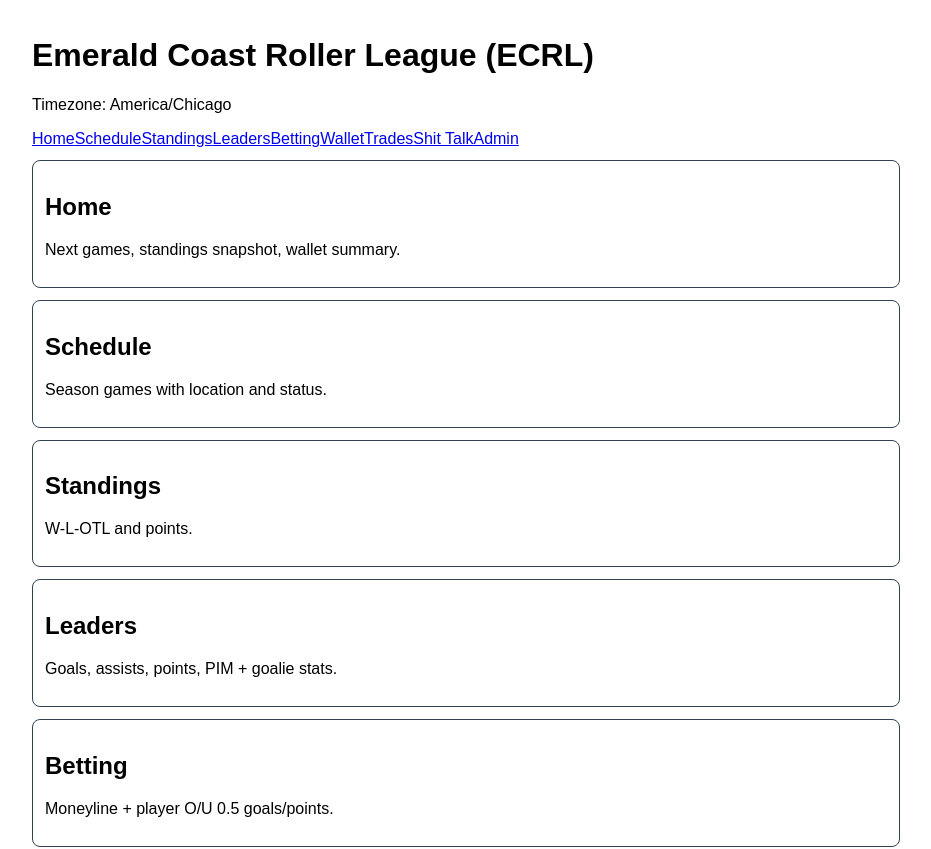
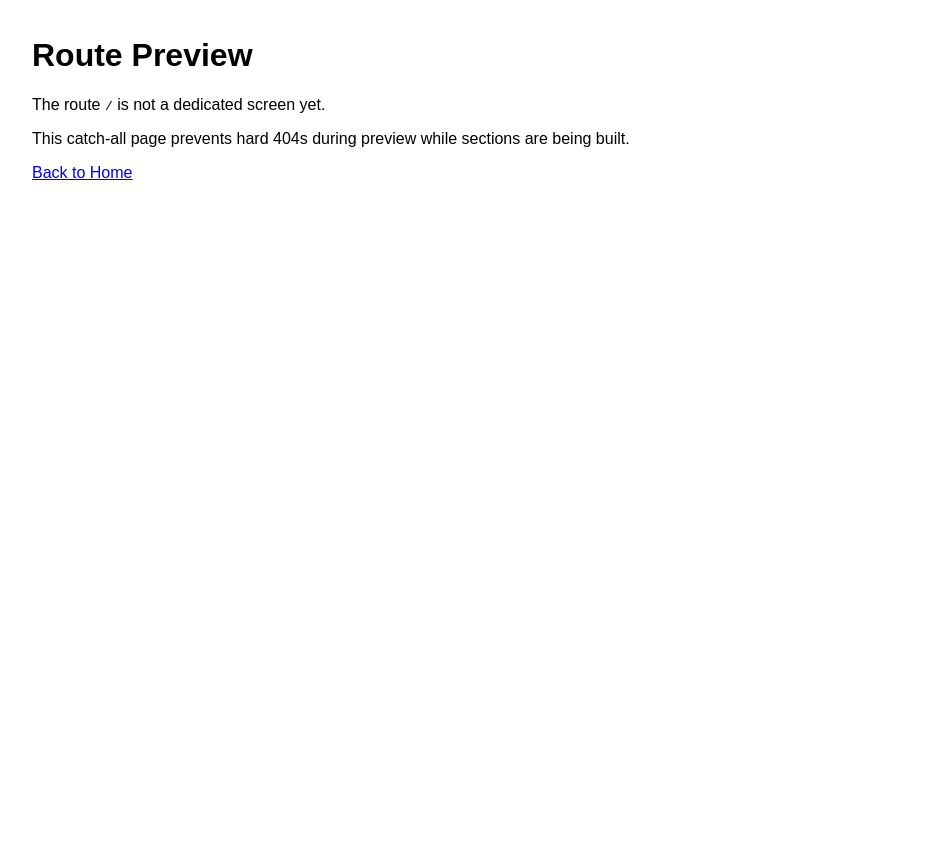
Before and after one commit to carlsoncompanyx/summerleagueapp, a Next.js app: page / in a window 1280 px wide. Shown: the top 849 px of the page, without its empty margins (174-1105 px from the left). After the commit the page ends 800 px from the top, so only its background shows below. Built offline with nearby package versions, Linux system fonts and the light colour scheme.

Commit message:
Add catch-all and custom not-found pages to prevent preview NOT_FOUND

```diff
--- /dev/null
+++ b/app/[...slug]/page.tsx
@@ -0,0 +1,17 @@
+import Link from 'next/link';
+
+export default async function CatchAllPage({ params }: { params: Promise<{ slug: string[] }> }) {
+  const { slug } = await params;
+  const path = `/${slug.join('/')}`;
+
+  return (
+    <main>
+      <h1>Route Preview</h1>
+      <p>
+        The route <code>{path}</code> is not a dedicated screen yet.
+      </p>
+      <p>This catch-all page prevents hard 404s during preview while sections are being built.</p>
+      <p><Link href="/">Back to Home</Link></p>
+    </main>
+  );
+}
```
Also changed, not shown: app/not-found.tsx (added, +11 -0 lines), 1 other file (tests, documents, lock files or other folders).
